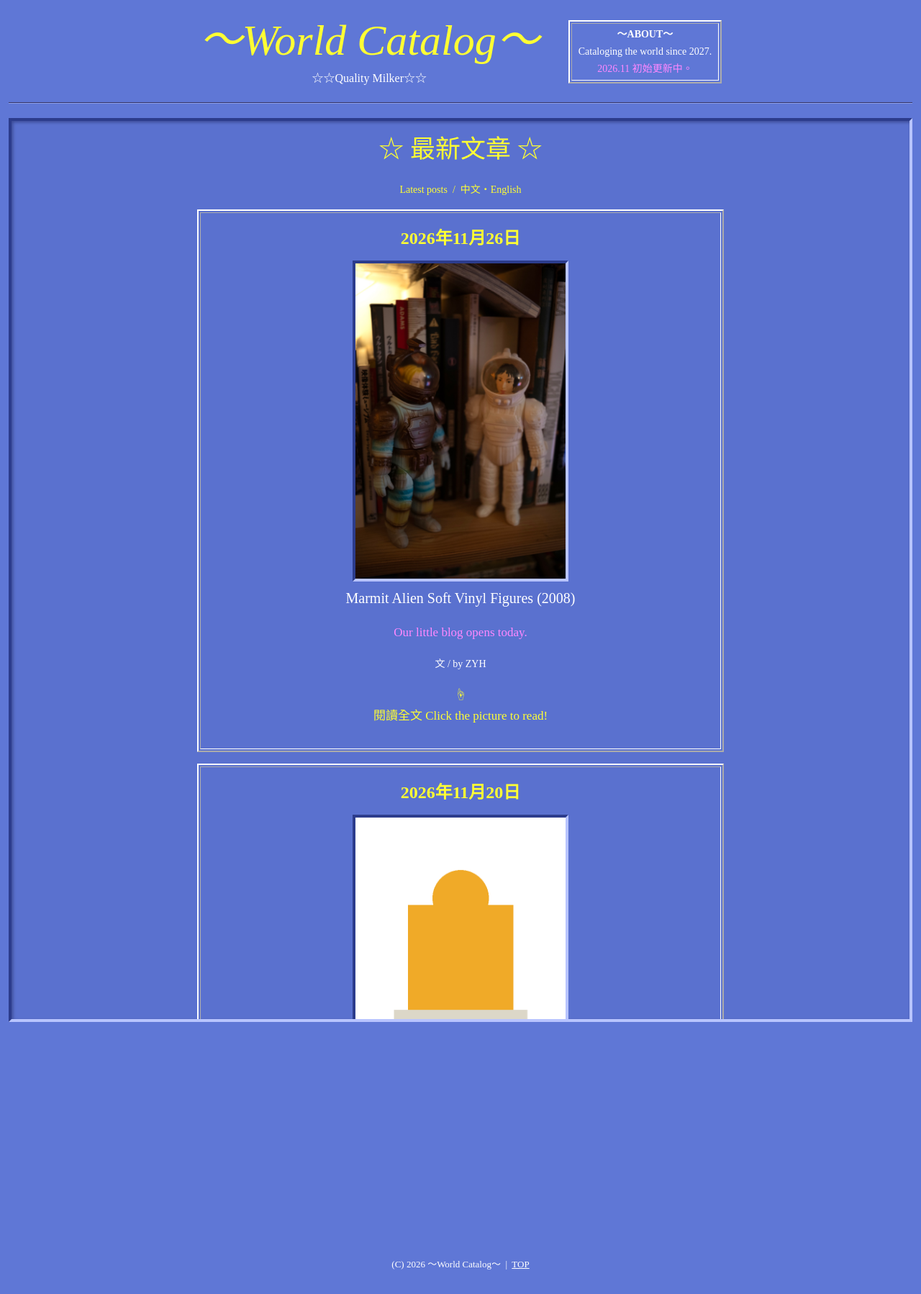
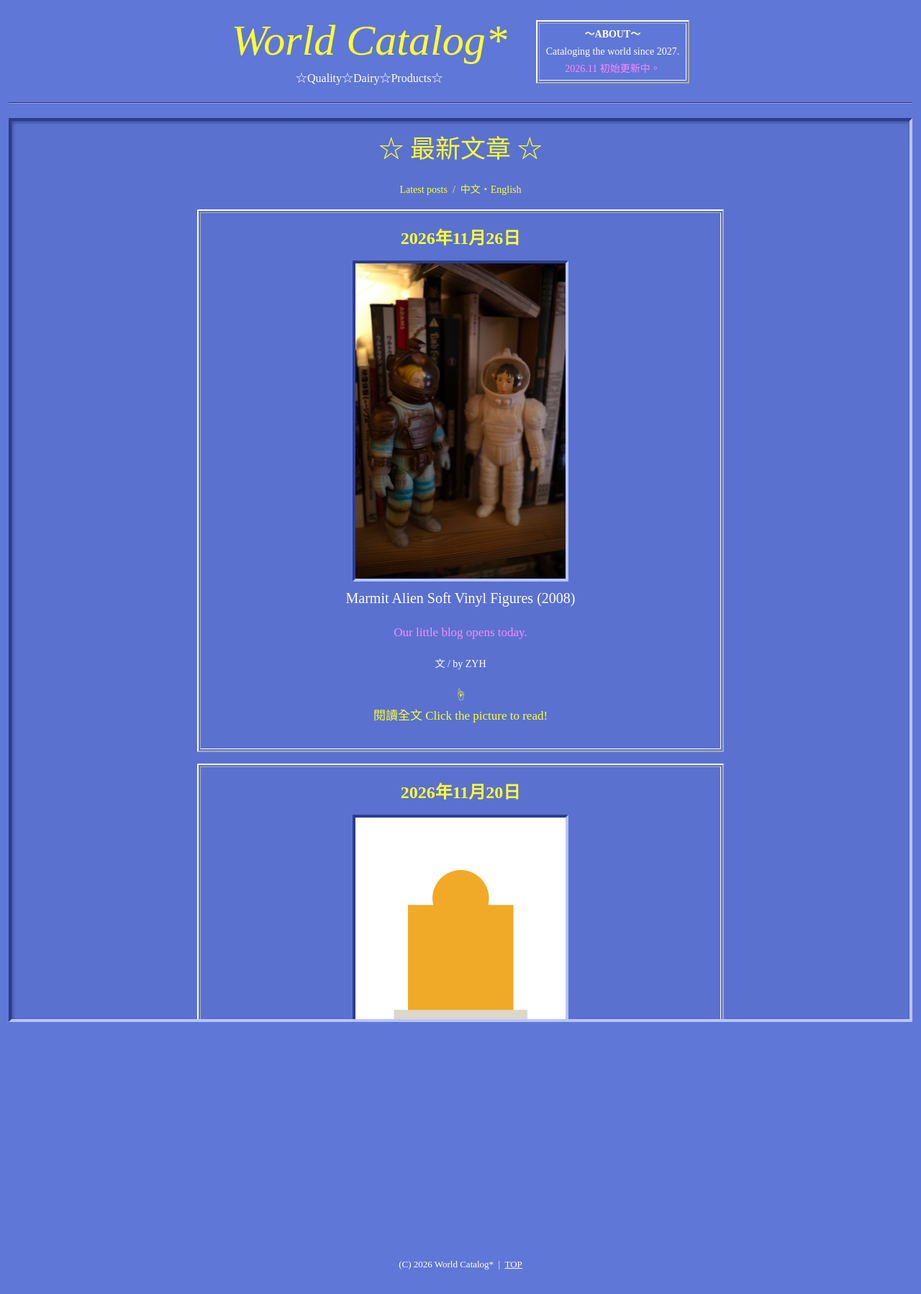
Before and after one commit to ZENYA-H/ZENYA-H.github.io, a Jekyll site: the page built from index.html, in a window 1280 px wide. Shown: the whole page at 72% size. Built offline with Jekyll 4.4.1, drawn with Linux system fonts in a browser that asks for light colours.

Commit message:
Update _config.yml

```diff
--- a/_config.yml
+++ b/_config.yml
@@ -1,6 +1,6 @@
 # 網站基本設定 / Site settings
-title: "～World Catalog～"
-tagline: "☆☆Quality Milker☆☆"
+title: "World Catalog*"
+tagline: "☆Quality☆Dairy☆Products☆"
 description: "Cataloging the world since 2027."
 lang: zh-Hant
 
```
